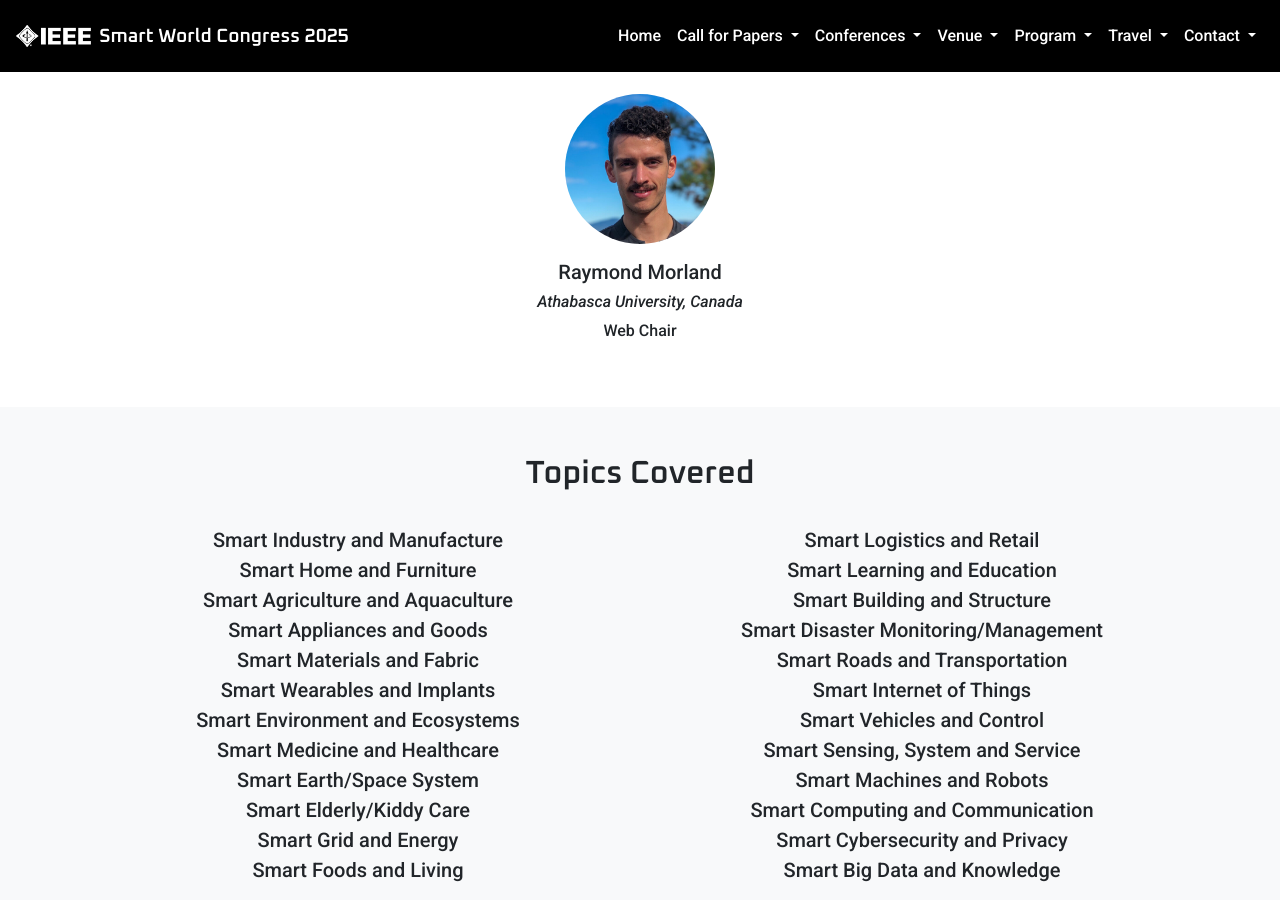
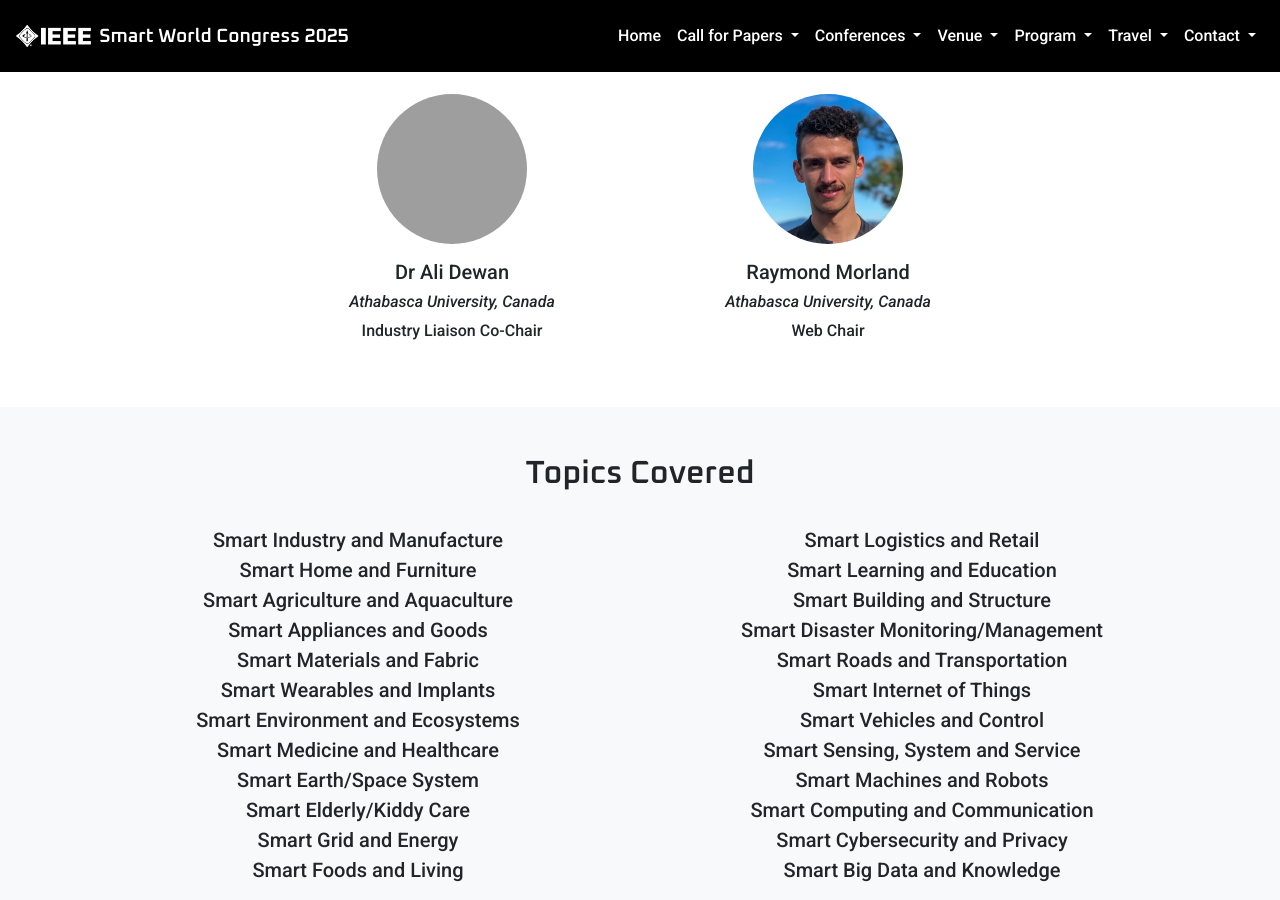
Before and after one commit to IEEE-SWC-2025/IEEE-SWC-2025.github.io, a Jekyll site: the page built from index.html, in a window 1280 px wide and 900 px high, scrolled down 2535 px. Built offline with Jekyll 4.4.1, drawn with Linux system fonts in a browser that asks for light colours; grey boxes are pictures that could not be loaded.

Commit message:
Update index.html

```diff
--- a/index.html
+++ b/index.html
@@ -173,6 +173,11 @@
       <p>Publication Chair</p>
     </div>
 
+
+
+
+
+
  <div class="col-md-4">
       <img
         src="/assets/images/saher.jpg"
@@ -211,6 +216,19 @@
 
     <div class="col-md-4">
       <img
+        src="/assets/images/ali.jpg"
+        alt="DR Dewan"
+        class="circle-img mb-3"
+      />
+      <h5>Dr Ali Dewan</h5>
+      <h6><i>Athabasca University, Canada</i></h6>
+      <p>Industry Liaison Co-Chair</p>
+    </div>
+
+
+
+    <div class="col-md-4">
+      <img
         src="/assets/images/raymond.png"
         alt="Raymond Morland"
         class="circle-img mb-3"
@@ -219,6 +237,8 @@
       <h6><i>Athabasca University, Canada</i></h6>
       <p>Web Chair</p>
     </div>
+
+
 
 
 
```
